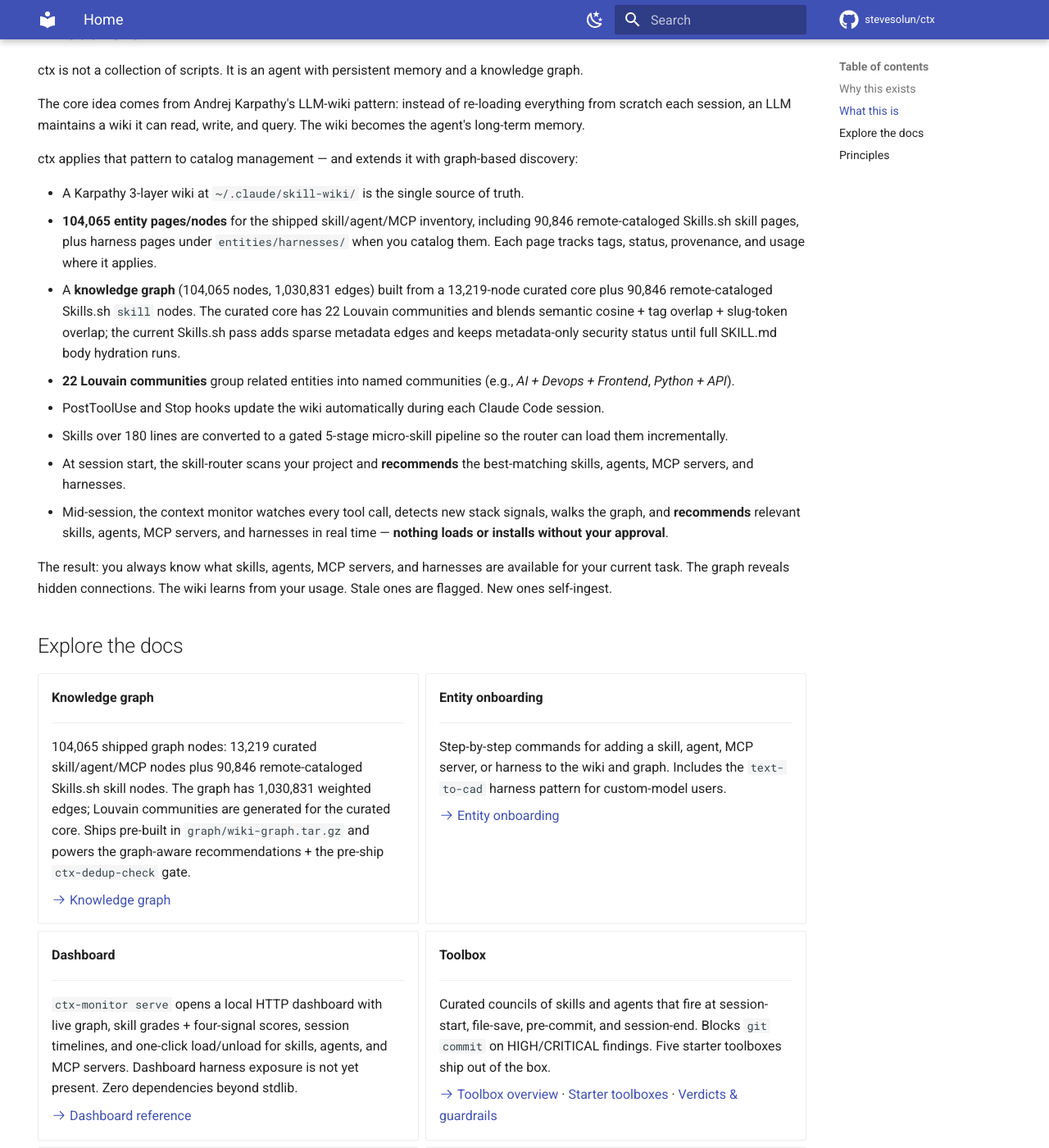
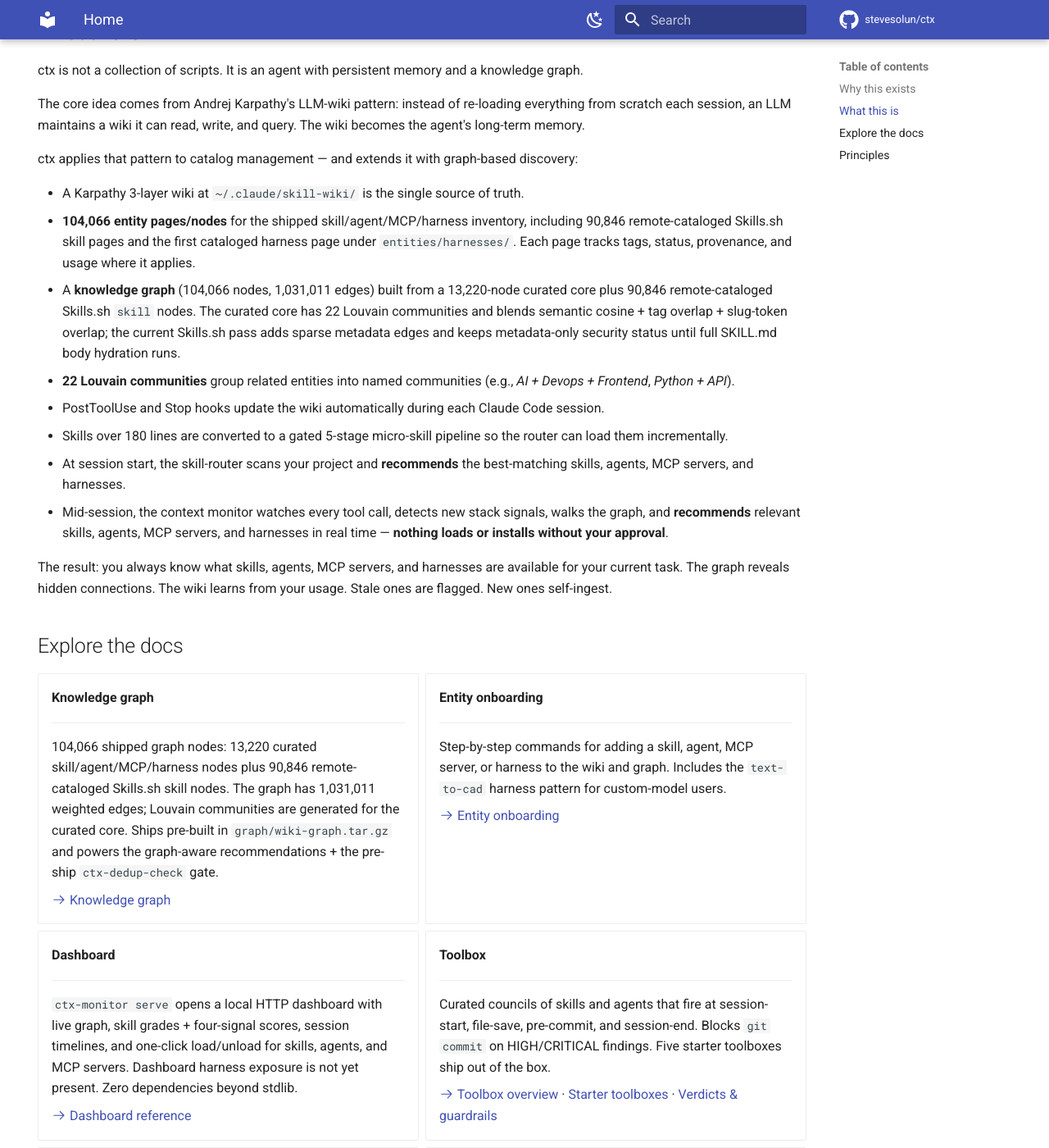
Before and after one commit to stevesolun/ctx, an MkDocs documentation site: the page built from docs/index.md, in a window 1280 px wide and 1400 px high, scrolled down 990 px. Shown: the whole window at 82% size. Built offline with MkDocs 1.6.1 and Material for MkDocs 9.7.7, drawn with Linux system fonts in a browser that asks for light colours; comment, search, counter and statistics services are not loaded; some of the changed text lies outside the part shown.

Commit message:
Document Hugging Face publishing and graph counts

```diff
--- a/docs/index.md
+++ b/docs/index.md
@@ -63,12 +63,12 @@
 
 - A Karpathy 3-layer wiki at `~/.claude/skill-wiki/` is the single source
   of truth.
-- **104,065 entity pages/nodes** for the shipped skill/agent/MCP
-  inventory, including 90,846 remote-cataloged Skills.sh skill pages,
-  plus harness pages under `entities/harnesses/` when you catalog them.
+- **104,066 entity pages/nodes** for the shipped skill/agent/MCP/harness
+  inventory, including 90,846 remote-cataloged Skills.sh skill pages
+  and the first cataloged harness page under `entities/harnesses/`.
   Each page tracks tags, status, provenance, and usage where it applies.
-- A **knowledge graph** (104,065 nodes, 1,030,831 edges) built from a
-  13,219-node curated core plus 90,846 remote-cataloged Skills.sh `skill`
+- A **knowledge graph** (104,066 nodes, 1,031,011 edges) built from a
+  13,220-node curated core plus 90,846 remote-cataloged Skills.sh `skill`
   nodes. The curated core has 22 Louvain communities and blends semantic
   cosine + tag overlap + slug-token overlap; the current Skills.sh pass
   adds sparse metadata edges and keeps metadata-only security status until
@@ -99,8 +99,8 @@
 
     ---
 
-    104,065 shipped graph nodes: 13,219 curated skill/agent/MCP nodes
-    plus 90,846 remote-cataloged Skills.sh skill nodes. The graph has 1,030,831
+    104,066 shipped graph nodes: 13,220 curated skill/agent/MCP/harness
+    nodes plus 90,846 remote-cataloged Skills.sh skill nodes. The graph has 1,031,011
     weighted edges; Louvain communities are generated for the curated
     core.
     Ships pre-built in `graph/wiki-graph.tar.gz` and powers the
@@ -171,12 +171,12 @@
     ---
 
     **v0.7.x** — MIT, CI-matrixed (Ubuntu + Windows × Python 3.11/3.12),
-    3,287+ tests passing. Ships console scripts including `ctx-init`,
+    3,333+ tests passing. Ships console scripts including `ctx-init`,
     `ctx-monitor` (local dashboard with graph + wiki + load/unload for
     skills, agents, and MCP servers; harness exposure not yet present),
     `ctx-dedup-check` (pre-ship near-duplicate gate), and
     `ctx-tag-backfill` (catalog hygiene), plus the ~46 MB pre-built
-    wiki tarball with **104,065 nodes / 1,030,831 edges / 22 curated-core
+    wiki tarball with **104,066 nodes / 1,031,011 edges / 22 curated-core
     Louvain communities**. Hardened across the Strix audit + a 12-finding
     codex review.
 
--- a/mkdocs.yml
+++ b/mkdocs.yml
@@ -94,6 +94,7 @@
 nav:
   - Home: index.md
   - Knowledge graph: knowledge-graph.md
+  - Hugging Face publish: huggingface-publish.md
   - Entity onboarding: entity-onboarding.md
   - Dashboard: dashboard.md
   - Toolbox:
```
Also changed, not shown: docs/huggingface-publish.md (added, +135 -0 lines), docs/knowledge-graph.md (+1 -0 lines), graph/README.md (+3 -3 lines).
